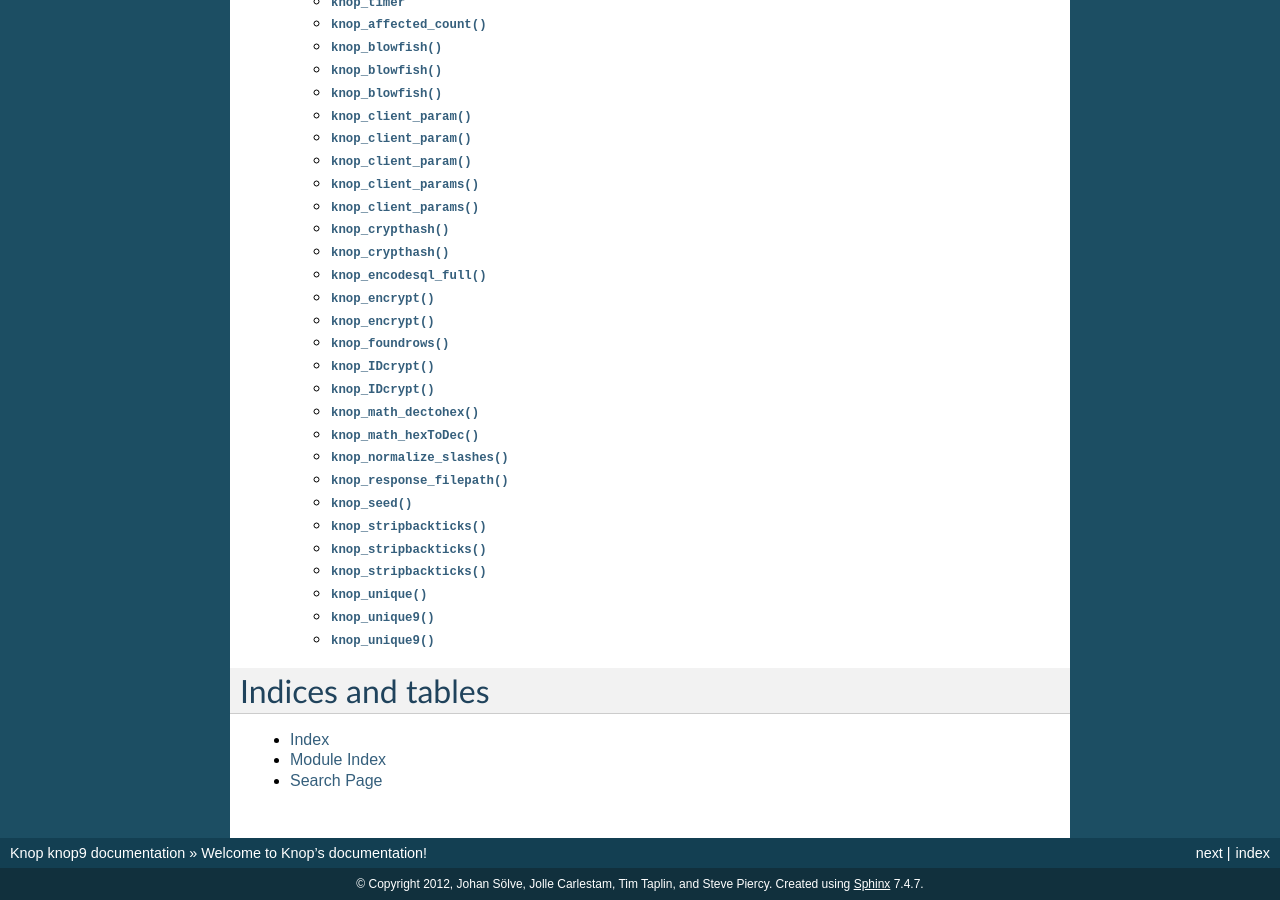
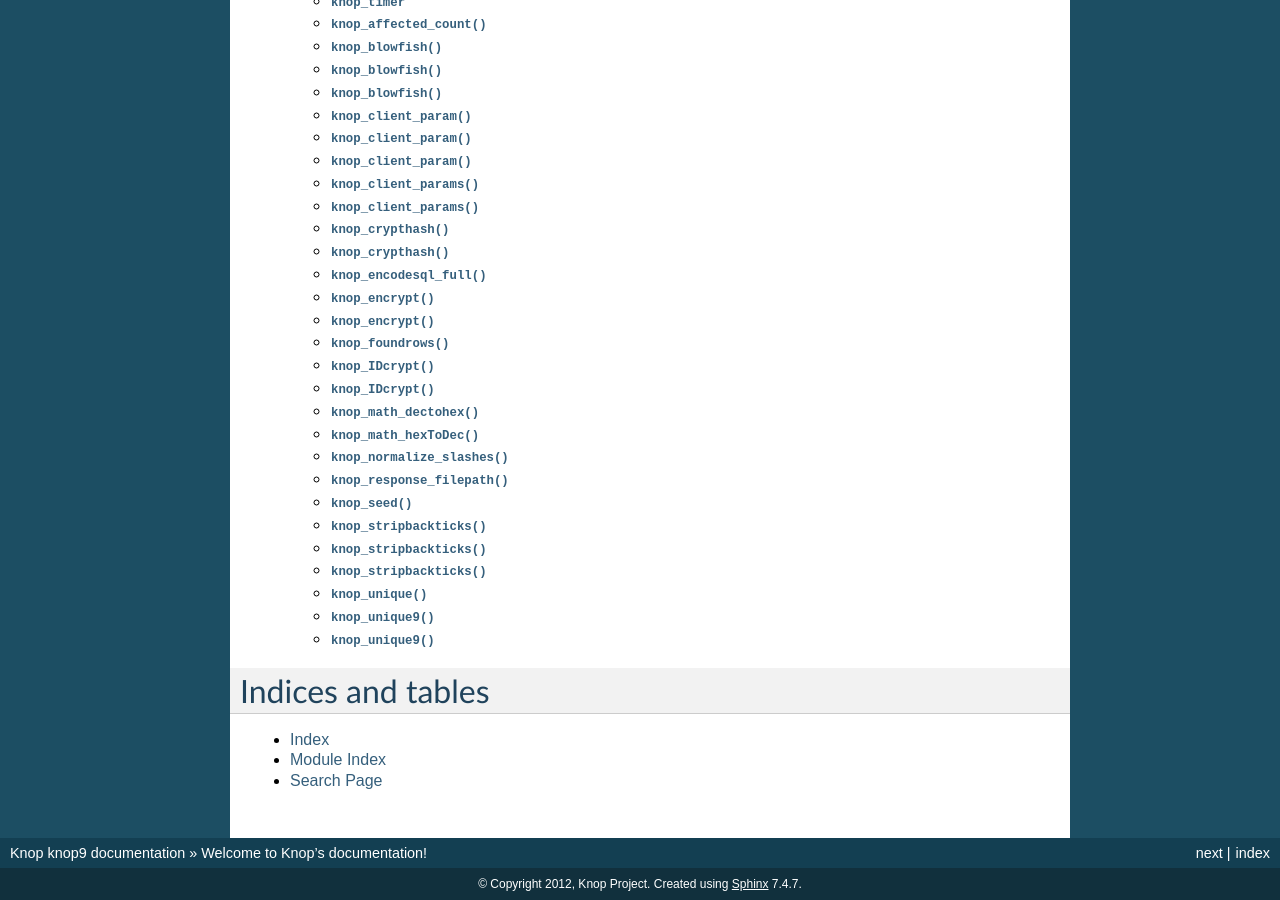
Before and after one commit to knop-project/knop, a Sphinx documentation site: the page built from knop9/docs/source/index.rst, in a window 1280 px wide and 900 px high, scrolled down 713 px. Built offline with Sphinx 7.4.7, drawn with Linux system fonts in a browser that asks for light colours.

Commit message:
Update Copyright

```diff
--- a/knop9/docs/source/conf.py
+++ b/knop9/docs/source/conf.py
@@ -25,7 +25,7 @@ import sys, os
 
 # Add any Sphinx extension module names here, as strings. They can be extensions
 # coming with Sphinx (named 'sphinx.ext.*') or your custom ones.
-extensions = []
+extensions = ['sphinx.ext.autodoc', 'sphinx.ext.todo']
 
 # Add any paths that contain templates here, relative to this directory.
 templates_path = ['_templates']
@@ -41,7 +41,7 @@ master_doc = 'index'
 
 # General information about the project.
 project = u'Knop'
-copyright = u'2012, Johan Sölve, Jolle Carlestam, Tim Taplin, and Steve Piercy'
+copyright = u'2012, Knop Project'
 
 # The version info for the project you're documenting, acts as replacement for
 # |version| and |release|, also used in various other places throughout the
@@ -184,7 +184,7 @@ latex_elements = {
 # (source start file, target name, title, author, documentclass [howto/manual]).
 latex_documents = [
   ('index', 'Knop.tex', u'Knop Documentation',
-   u'Johan Sölve, Jolle Carlestam, Tim Taplin, and Steve Piercy', 'manual'),
+   u'Knop Project', 'manual'),
 ]
 
 # The name of an image file (relative to this directory) to place at the top of
@@ -214,7 +214,7 @@ latex_documents = [
 # (source start file, name, description, authors, manual section).
 man_pages = [
     ('index', 'knop', u'Knop Documentation',
-     [u'Johan Sölve, Jolle Carlestam, Tim Taplin, and Steve Piercy'], 1)
+     [u'Knop Project'], 1)
 ]
 
 # If true, show URL addresses after external links.
@@ -228,7 +228,7 @@ man_pages = [
 #  dir menu entry, description, category)
 texinfo_documents = [
   ('index', 'Knop', u'Knop Documentation',
-   u'Johan Sölve, Jolle Carlestam, Tim Taplin, and Steve Piercy', 'Knop', 'One line description of project.',
+   u'Knop Project', 'Knop', 'One line description of project.',
    'Miscellaneous'),
 ]
 
@@ -246,9 +246,9 @@ texinfo_documents = [
 
 # Bibliographic Dublin Core info.
 epub_title = u'Knop'
-epub_author = u'Johan Sölve, Jolle Carlestam, Tim Taplin, and Steve Piercy'
-epub_publisher = u'Johan Sölve, Jolle Carlestam, Tim Taplin, and Steve Piercy'
-epub_copyright = u'2012, Johan Sölve, Jolle Carlestam, Tim Taplin, and Steve Piercy'
+epub_author = u'Knop Project'
+epub_publisher = u'Knop Project'
+epub_copyright = u'2012, Knop Project'
 
 # The language of the text. It defaults to the language option
 # or en if the language is not set.
```
